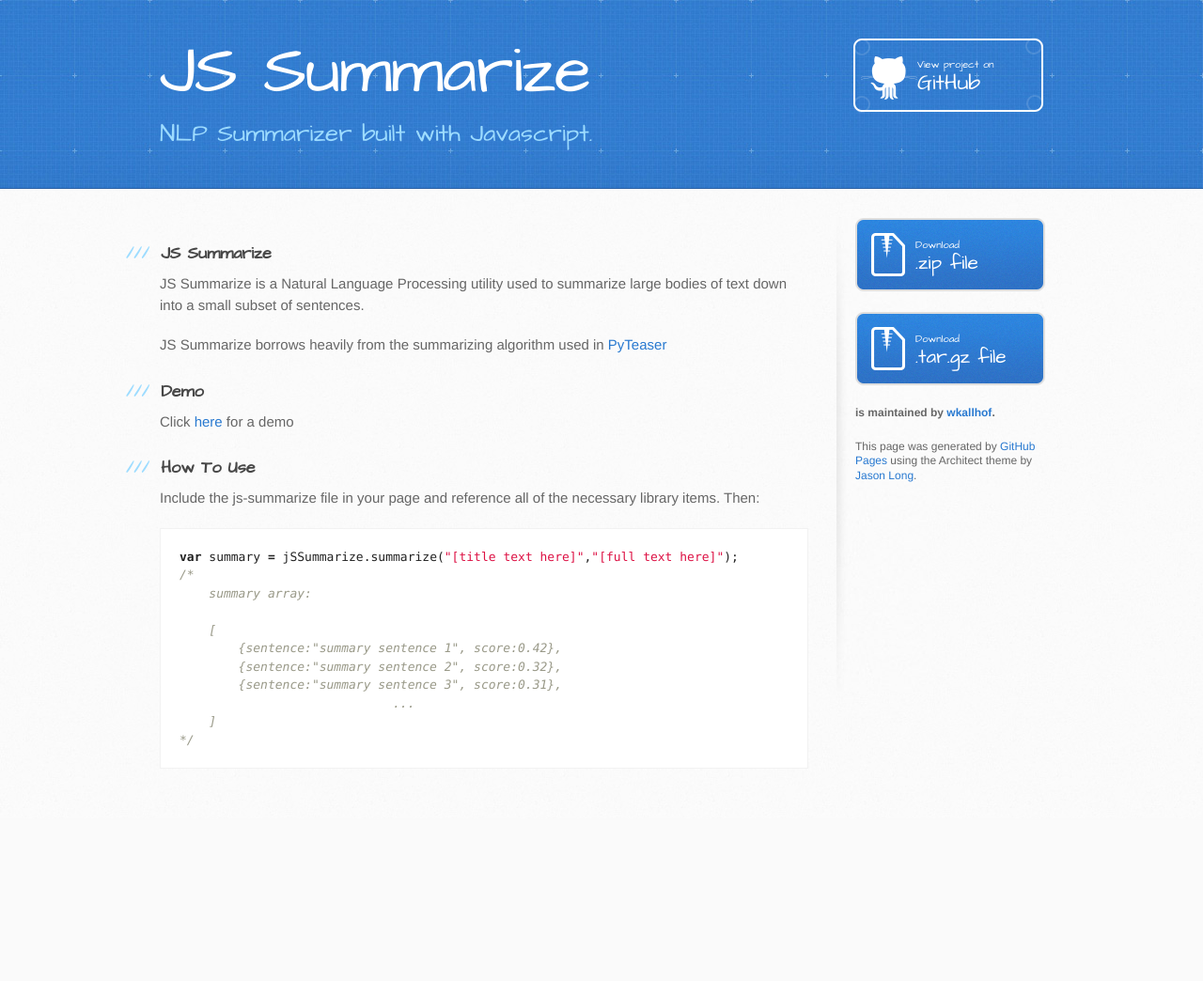
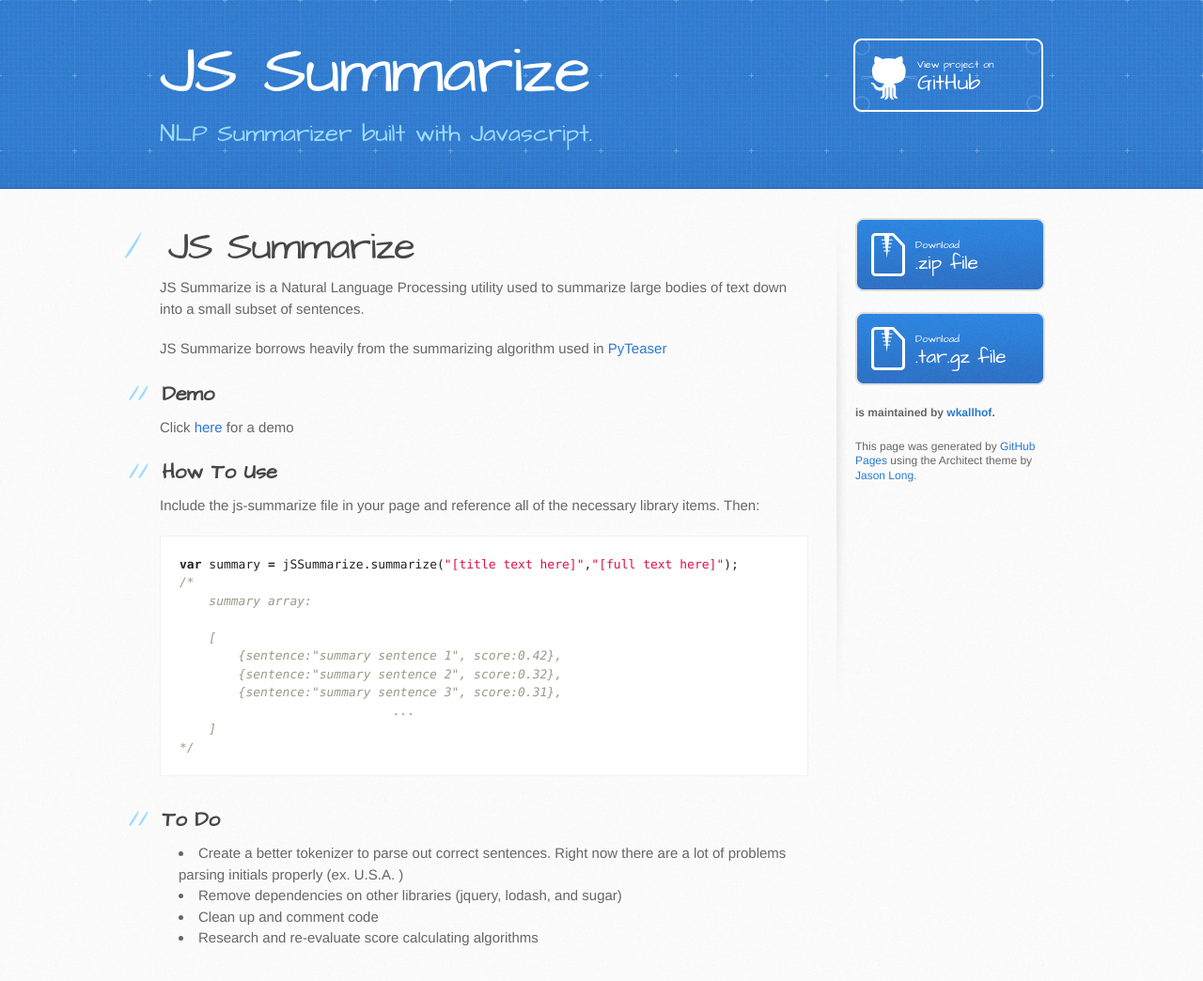
Before and after one commit to wkallhof/js-summarize, a plain HTML site: page index.html in a window 1280 px wide. Shown: the whole page at 94% size. Before the commit the page ends 871 px from the top, so only its background shows below. Drawn offline with Linux system fonts and the light colour scheme.

```diff
--- a/index.html
+++ b/index.html
@@ -28,20 +28,20 @@
     <div id="content-wrapper">
       <div class="inner clearfix">
         <section id="main-content">
-          <h3>
-<a name="js-summarize" class="anchor" href="#js-summarize"><span class="octicon octicon-link"></span></a>JS Summarize</h3>
+          <h1>
+<a name="js-summarize" class="anchor" href="#js-summarize"><span class="octicon octicon-link"></span></a>JS Summarize</h1>
 
 <p>JS Summarize is a Natural Language Processing utility used to summarize large bodies of text down into a small subset of sentences.</p>
 
 <p>JS Summarize borrows heavily from the summarizing algorithm used in <a href="https://github.com/xiaoxu193/PyTeaser">PyTeaser</a></p>
 
-<h3>
-<a name="demo" class="anchor" href="#demo"><span class="octicon octicon-link"></span></a>Demo</h3>
+<h2>
+<a name="demo" class="anchor" href="#demo"><span class="octicon octicon-link"></span></a>Demo</h2>
 
 <p>Click <a href="http://wkallhof.github.io/js-summarize/example.html">here</a> for a demo</p>
 
-<h3>
-<a name="how-to-use" class="anchor" href="#how-to-use"><span class="octicon octicon-link"></span></a>How To Use</h3>
+<h2>
+<a name="how-to-use" class="anchor" href="#how-to-use"><span class="octicon octicon-link"></span></a>How To Use</h2>
 
 <p>Include the js-summarize file in your page and reference all of the necessary library items.
 Then:</p>
@@ -58,6 +58,16 @@ Then:</p>
 <span class="cm">    ]</span>
 <span class="cm">*/</span>
 </pre></div>
+
+<h2>
+<a name="to-do" class="anchor" href="#to-do"><span class="octicon octicon-link"></span></a>To Do</h2>
+
+<ul>
+<li>Create a better tokenizer to parse out correct sentences. Right now there are a lot of problems parsing initials properly (ex. U.S.A. )</li>
+<li>Remove dependencies on other libraries (jquery, lodash, and sugar)</li>
+<li>Clean up and comment code</li>
+<li>Research and re-evaluate score calculating algorithms</li>
+</ul>
         </section>
 
         <aside id="sidebar">
```
Also changed, not shown: params.json (+1 -1 lines).
